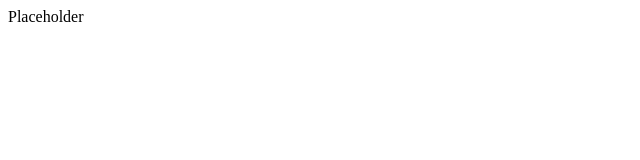
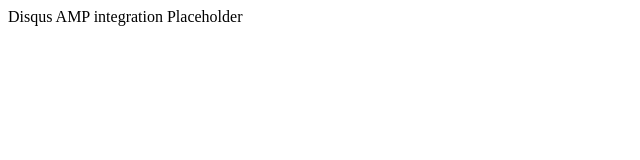
Before and after one commit to Csaba-Disqus/csabadisqus.github.io, a plain HTML site: page index.html in a window 1280 px wide. Shown: the whole page, without its empty margins (0-640 px from the left). Drawn offline with Linux system fonts and the light colour scheme.

Commit message:
More verbose placeholder text

```diff
--- a/index.html
+++ b/index.html
@@ -1,3 +1,3 @@
 <body>
-Placeholder
+Disqus AMP integration Placeholder
 </body>
```
